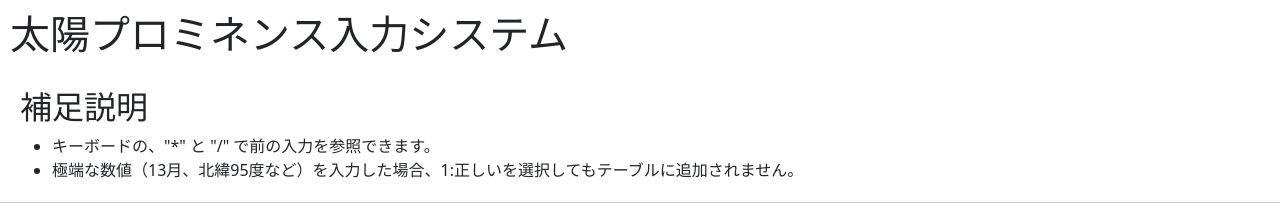
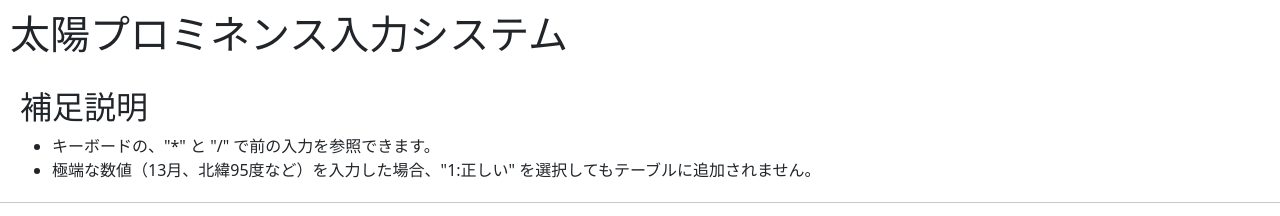
Before and after one commit to suA4414/sunData, a plain HTML site: page index.html in a window 1280 px wide. Shown: the top 216 px of the page. Drawn offline with nearby package versions, Linux system fonts and the light colour scheme.

Commit message:
Add 005 WebSite file

```diff
--- a/index.html
+++ b/index.html
@@ -27,7 +27,7 @@
         <h2>補足説明</h2>
         <ul>
             <li>キーボードの、"*" と "/" で前の入力を参照できます。</li>
-            <li>極端な数値（13月、北緯95度など）を入力した場合、1:正しいを選択してもテーブルに追加されません。</li>
+            <li>極端な数値（13月、北緯95度など）を入力した場合、"1:正しい" を選択してもテーブルに追加されません。</li>
         </ul>
     </div>
     <hr>
```
